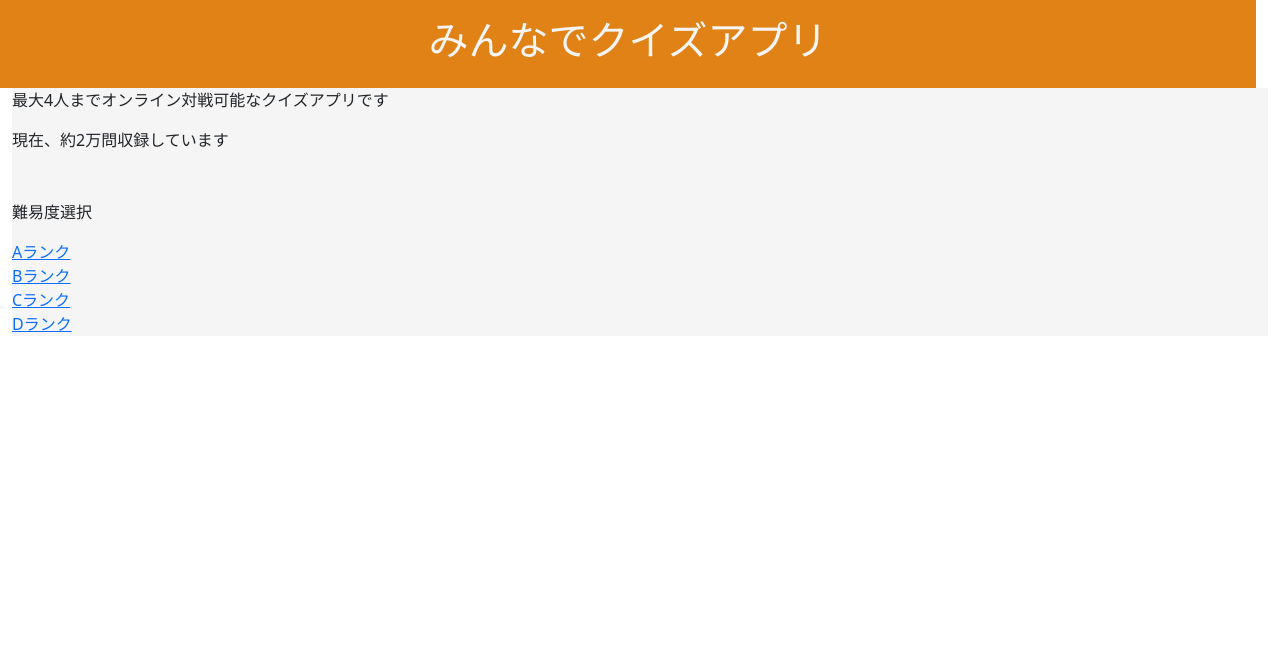
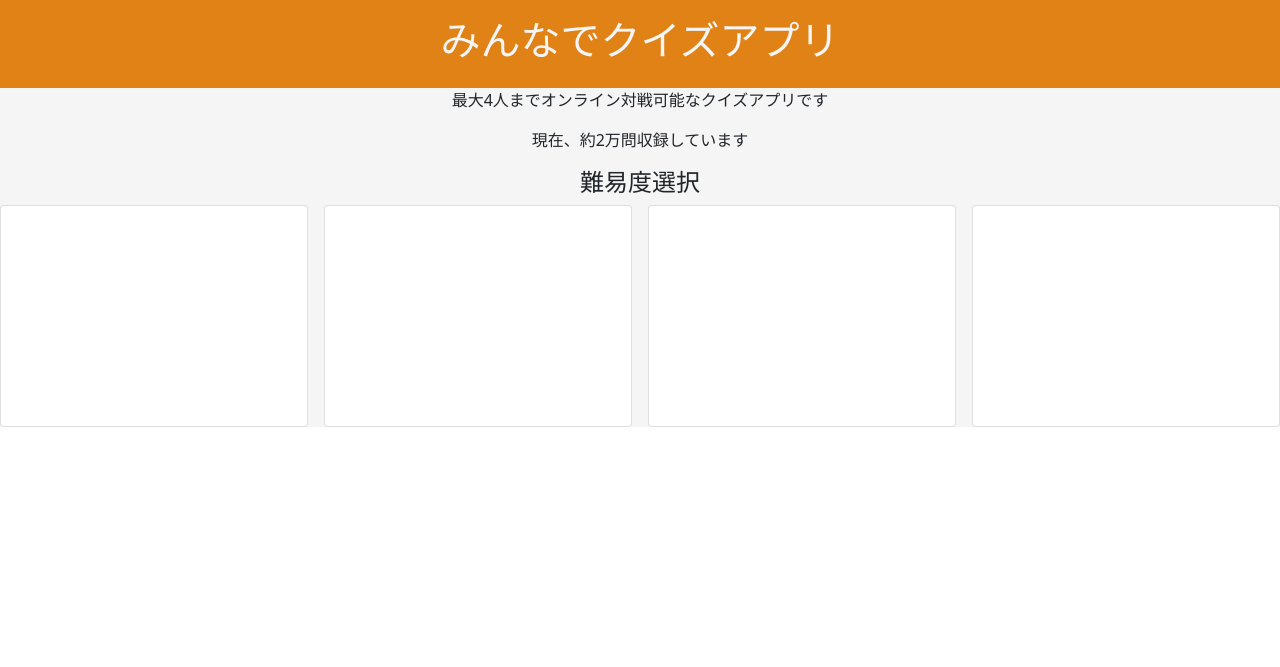
Before and after one commit to yuukimaru130516/desktop-quiz-app, a Node project: template views/index.pug in a window 1280 px wide; the page is wider, and only the part inside the window is pictured. Shown: the top 667 px of that part. Run offline with Node 20 templates, Linux system fonts and the light colour scheme; the template is opened without the code that fills it, so the values that code supplies are empty; some libraries are stand-ins or nearby versions.

Commit message:
temp-commit

```diff
--- a/public/stylesheets/style.css
+++ b/public/stylesheets/style.css
@@ -1,10 +1,6 @@
 body {
   font: 14px "Lucida Grande", Helvetica, Arial, sans-serif;
   height: 100%
-}
-
-a {
-  color: #00B7FF;
 }
 
 header {
@@ -16,7 +12,10 @@
 #home {
   color: whitesmoke;
   cursor: pointer;
+  margin-left: 5rem;
+  margin-top: 1.5rem;
 }
+
 
 header h1 {
   text-align: center;
@@ -25,9 +24,9 @@
 }
 
 main {
-  height: 100%;
-  width: 100%;
+
   background-color: whitesmoke;
+  text-align: center;
 }
 
 footer {
--- a/views/index.pug
+++ b/views/index.pug
@@ -4,8 +4,10 @@
   p 最大4人までオンライン対戦可能なクイズアプリです
   p 現在、約2万問収録しています
 
-  p.mt-5 難易度選択
-  a(href="/quiz?rank=A") Aランク <br>
-  a(href="/quiz?rank=B") Bランク <br>
-  a(href="/quiz?rank=C") Cランク <br>
-  a(href="/quiz?rank=D") Dランク
+  #select-degree.container
+    h4 難易度選択
+    div.card-columns
+      .card#easy かんたん
+      .card#easy ふつう
+      .card#easy ちょいむず
+      .card#easy むずかしい
--- a/views/layout.pug
+++ b/views/layout.pug
@@ -7,15 +7,15 @@
     script(defer, src="javascripts/bundle.js")
     meta(name="viewport", content="initial-scale=1")
 
-  body.container-fluid
-    header.row
+  body
+    header.row.gx-0
       span.col-2#user-infomation
       h1.col-8 みんなでクイズアプリ
-      span.col-2
+      span.col-2#menu
         a(href="/")
           i.gg-home#home
 
-    main
+    main.row.gx-0
       block content
     footer
       p ⒞ゆうきまる
--- a/views/quiz.pug
+++ b/views/quiz.pug
@@ -2,7 +2,6 @@
 
 block content
   h2 クイズ部分
-  a(href="/")#top トップに戻る
   h2#rank(data-rank=rank) #{rank} ランクが選択されています
   h4#Q.text-center
   #countdown-bar
```
